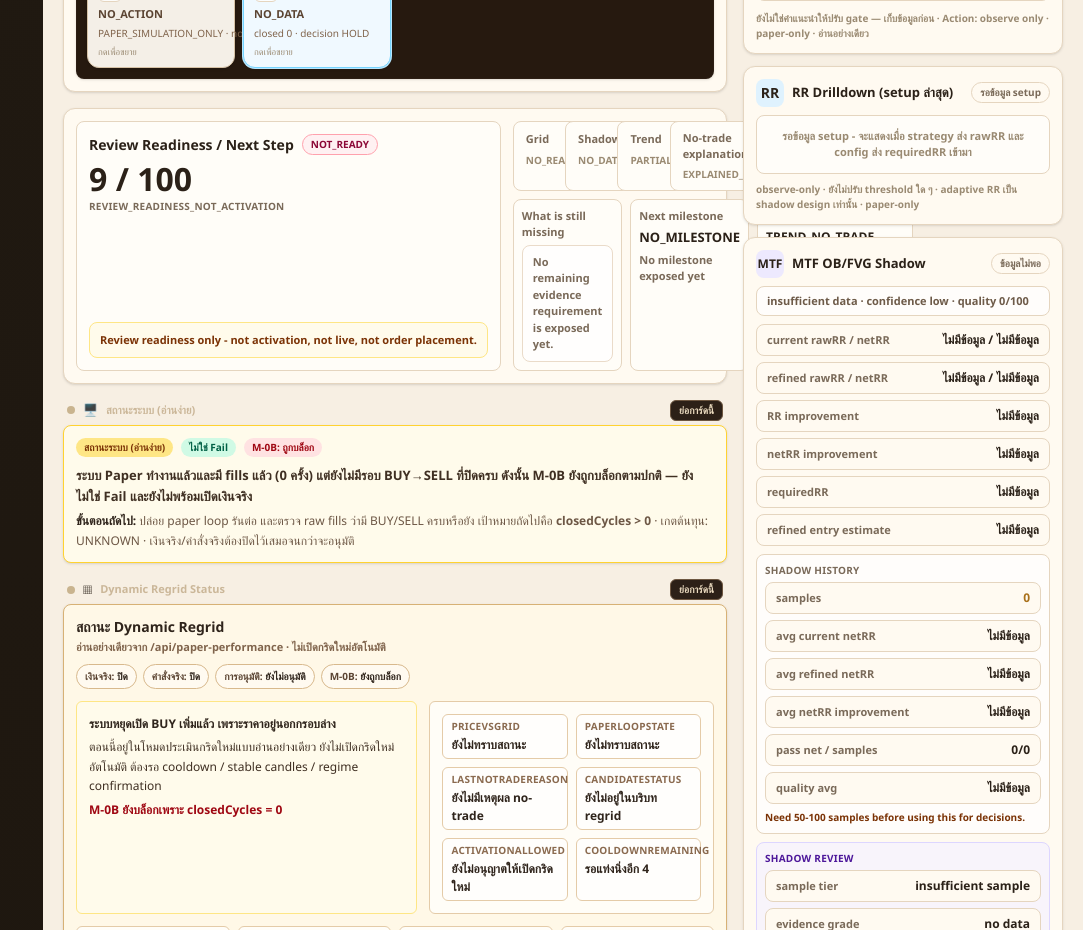
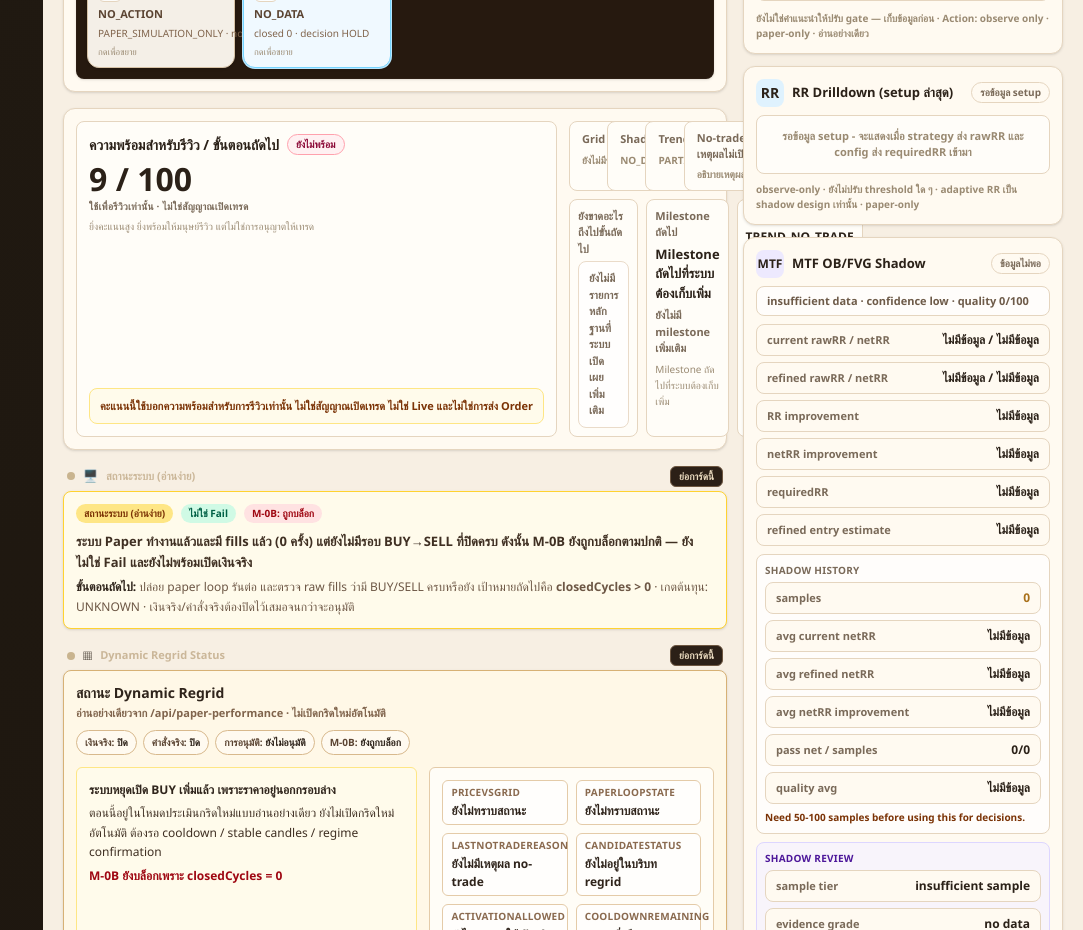
Before and after one commit to preechayutbubphachat/bingx-agent, a Next.js app in the folder dashboard/: page /agent-hq in a window 1280 px wide. Shown: the part 880-1810 px from the top of the page, without its empty margins (197-1280 px from the left). Built offline with nearby package versions, Linux system fonts and the light colour scheme.

Commit message:
chore(agent-hq): localize review readiness card copy

```diff
--- a/dashboard/components/trading-agent-hq/ReviewReadinessNextStepCard.tsx
+++ b/dashboard/components/trading-agent-hq/ReviewReadinessNextStepCard.tsx
@@ -8,6 +8,67 @@ function boolText(v: boolean | null | undefined): string {
   if (v === true) return "true";
   if (v === false) return "false";
   return "unknown";
+}
+
+function statusLabel(status: string | null | undefined): string {
+  if (status === "NOT_READY") return "ยังไม่พร้อม";
+  if (status === "PARTIAL_REVIEW") return "พร้อมรีวิวบางส่วน";
+  if (status === "READY_FOR_REVIEW") return "พร้อมให้คนรีวิว";
+  if (status === "NO_DATA") return "ยังไม่มีข้อมูล";
+  return status ?? "ยังไม่มีข้อมูล";
+}
+
+function scoreTypeLabel(scoreType: string | null | undefined): string {
+  if (scoreType === "REVIEW_READINESS_NOT_ACTIVATION") return "ใช้เพื่อรีวิวเท่านั้น · ไม่ใช่สัญญาณเปิดเทรด";
+  return scoreType ?? "ใช้เพื่อรีวิวเท่านั้น · ไม่ใช่สัญญาณเปิดเทรด";
+}
+
+function dimensionStatusLabel(status: string): string {
+  if (status === "NO_REALIZED_EDGE_SAMPLE") return "ยังไม่มีรอบปิดจริง";
+  if (status === "LOW_QUALITY_NOT_READY") return "ข้อมูลยังคุณภาพต่ำ";
+  if (status === "NO_DATA_INVALIDATED") return "ยังไม่มีข้อมูล / แผนถูก invalidated";
+  if (status === "EXPLAINED_WITH_DIAGNOSTICS_GAP") return "อธิบายเหตุผลได้แล้ว แต่ diagnostics ยังไม่ครบ";
+  return status || "ยังไม่มีข้อมูล";
+}
+
+function requirementLabel(id: string): string {
+  if (id === "range_subset") return "ตลาด RANGE";
+  if (id === "entry_touch") return "ราคาแตะ Entry";
+  if (id === "price_context_diversity") return "Price context";
+  if (id === "dynamic_grid_diversity") return "Dynamic Grid context";
+  if (id === "unknown_context_dilution") return "ลด UNKNOWN context";
+  if (id === "context_ready_setups") return "Context-ready setups";
+  if (id === "context_ready_resolved") return "Context-ready resolved";
+  return id;
+}
+
+function unitLabel(unit: string): string {
+  if (unit === "samples") return "samples";
+  if (unit === "buckets") return "buckets";
+  if (unit === "context_ready_samples") return "context-ready samples";
+  return unit;
+}
+
+function milestoneTitle(id: string | null | undefined): string {
+  if (id === "PRICE_CONTEXT_DIVERSITY") return "เพิ่ม Price Context ให้หลากหลายขึ้น";
+  return id ?? "Milestone ถัดไปที่ระบบต้องเก็บเพิ่ม";
+}
+
+function milestoneDescription(id: string | null | undefined, fallback: string | undefined): string {
+  if (id === "PRICE_CONTEXT_DIVERSITY") return "ระบบต้องเห็น setup ในบริบทของราคาที่ต่างจากเดิม";
+  return fallback || "Milestone ถัดไปที่ระบบต้องเก็บเพิ่ม";
+}
+
+function blockerTitle(code: string | null | undefined): string {
+  if (code === "GRID_EXPOSURE_GUARD_PAUSE") return "Grid Exposure Guard Pause";
+  return code ?? "NO_BLOCKER_EXPOSED";
+}
+
+function blockerExplanation(code: string | null | undefined, fallback: string | undefined): string {
+  if (code === "GRID_EXPOSURE_GUARD_PAUSE") {
+    return "กริดถูกหยุด เพราะมี BUY exposure ฝั่งเดียว ยังไม่มี SELL มาปิดรอบ";
+  }
+  return `${fallback ?? code ?? "ไม่พบตัวบล็อกหลัก"} · ตรวจรายละเอียดใน no-trade analysis`;
 }
 
 function statusTone(status: string | null | undefined): string {
@@ -25,7 +86,7 @@ function DimChip({ label, dim }: { label: string; dim: ReviewReadinessDimensionV
         <span className="text-[13px] font-black text-[#2b2118]">{value(dim.score)}</span>
       </div>
       <div className="mt-1 truncate text-[10px] font-bold text-[#9a8a72]" title={dim.status}>
-        {dim.status || "NO_DATA"}
+        {dimensionStatusLabel(dim.status)}
       </div>
     </div>
   );
@@ -35,10 +96,10 @@ function RequirementRow({ req }: { req: ShadowEvidenceCoverageRequirementVM }) {
   return (
     <div className="flex items-center justify-between gap-2 rounded-lg border border-[#eadbc9] bg-white/75 px-2.5 py-1.5 text-[11px]">
       <span className="min-w-0 flex-1 truncate font-bold text-[#2b2118]" title={req.note || req.id}>
-        {req.id}
+        {requirementLabel(req.id)}
       </span>
       <span className="shrink-0 font-black text-[#8a5b18]">
-        {req.remaining} {req.unit}
+        ขาด {req.remaining} {unitLabel(req.unit)}
       </span>
     </div>
   );
@@ -53,9 +114,9 @@ export default function ReviewReadinessNextStepCard({ paper }: { paper: PaperVM
     return (
       <section className="rounded-xl border border-[#e5d5bf] bg-[#fffaf1] p-3 shadow-sm">
         <div className="flex flex-col gap-1">
-          <h2 className="text-[14px] font-black text-[#2b2118]">Review Readiness / Next Step</h2>
+          <h2 className="text-[14px] font-black text-[#2b2118]">ความพร้อมสำหรับรีวิว / ขั้นตอนถัดไป</h2>
           <p className="text-[12px] font-bold text-[#7a6a59]">Review readiness data not available yet</p>
-          <p className="text-[11px] text-[#9a8a72]">Review readiness only - not activation, not live, not order placement</p>
+          <p className="text-[11px] text-[#9a8a72]">คะแนนนี้ใช้บอกความพร้อมสำหรับการรีวิวเท่านั้น ไม่ใช่สัญญาณเปิดเทรด ไม่ใช่ Live และไม่ใช่การส่ง Order</p>
         </div>
       </section>
     );
@@ -71,33 +132,36 @@ export default function ReviewReadinessNextStepCard({ paper }: { paper: PaperVM
         <div className="flex min-w-[220px] flex-col justify-between gap-3 rounded-lg border border-[#e5d5bf] bg-[#fffdf8] p-3">
           <div>
             <div className="flex flex-wrap items-center gap-2">
-              <h2 className="text-[14px] font-black text-[#2b2118]">Review Readiness / Next Step</h2>
+              <h2 className="text-[14px] font-black text-[#2b2118]">ความพร้อมสำหรับรีวิว / ขั้นตอนถัดไป</h2>
               <span className={`rounded-full border px-2 py-0.5 text-[10px] font-black ${statusTone(score.overallStatus)}`}>
-                {score.overallStatus ?? "NO_DATA"}
+                {statusLabel(score.overallStatus)}
               </span>
             </div>
             <div className="mt-2 text-[32px] font-black leading-none text-[#2b2118]">{value(score.overallScore)} / 100</div>
-            <div className="mt-1 text-[10px] font-black tracking-wide text-[#7a6a59]">{score.scoreType ?? "REVIEW_READINESS_NOT_ACTIVATION"}</div>
+            <div className="mt-1 text-[10px] font-black tracking-wide text-[#7a6a59]">{scoreTypeLabel(score.scoreType)}</div>
+            <div className="mt-1 text-[10px] leading-relaxed text-[#9a8a72]">
+              ยิ่งคะแนนสูง ยิ่งพร้อมให้มนุษย์รีวิว แต่ไม่ใช่การอนุญาตให้เทรด
+            </div>
           </div>
           <div className="rounded-lg border border-amber-200 bg-amber-50 px-2.5 py-2 text-[11px] font-bold leading-relaxed text-amber-900">
-            {score.disclaimer ?? "Review readiness only - not activation, not live, not order placement"}
+            คะแนนนี้ใช้บอกความพร้อมสำหรับการรีวิวเท่านั้น ไม่ใช่สัญญาณเปิดเทรด ไม่ใช่ Live และไม่ใช่การส่ง Order
           </div>
         </div>
 
         <div className="flex min-w-0 flex-1 flex-col gap-2">
           <div className="grid grid-cols-2 gap-2 xl:grid-cols-4">
-            <DimChip label="Grid" dim={score.dimensions.grid} />
-            <DimChip label="Shadow" dim={score.dimensions.shadow} />
-            <DimChip label="Trend" dim={score.dimensions.trend} />
-            <DimChip label="No-trade explanation" dim={score.dimensions.noTradeExplanation} />
+            <DimChip label="Grid / กริด" dim={score.dimensions.grid} />
+            <DimChip label="Shadow / ข้อมูลเงา" dim={score.dimensions.shadow} />
+            <DimChip label="Trend / เทรนด์" dim={score.dimensions.trend} />
+            <DimChip label="No-trade / เหตุผลไม่เปิดไม้" dim={score.dimensions.noTradeExplanation} />
           </div>
 
           <div className="grid grid-cols-1 gap-2 xl:grid-cols-[1.4fr_1fr_0.9fr]">
             <div className="rounded-lg border border-[#e5d5bf] bg-[#fffdf8] p-2">
-              <div className="mb-1 text-[11px] font-black text-[#7a6a59]">What is still missing</div>
+              <div className="mb-1 text-[11px] font-black text-[#7a6a59]">ยังขาดอะไรถึงไปขั้นถัดไป</div>
               {missing.length === 0 ? (
                 <div className="rounded-lg border border-[#eadbc9] bg-white/75 px-2.5 py-2 text-[11px] font-bold text-[#7a6a59]">
-                  No remaining evidence requirement is exposed yet.
+                  ยังไม่มีรายการหลักฐานที่ระบบเปิดเผยเพิ่มเติม
                 </div>
               ) : (
                 <div className="grid grid-cols-1 gap-1.5 sm:grid-cols-2">
@@ -109,24 +173,26 @@ export default function ReviewReadinessNextStepCard({ paper }: { paper: PaperVM
             </div>
 
             <div className="rounded-lg border border-[#e5d5bf] bg-[#fffdf8] p-2">
-              <div className="mb-1 text-[11px] font-black text-[#7a6a59]">Next milestone</div>
-              <div className="text-[13px] font-black text-[#2b2118]">{milestone?.id ?? "NO_MILESTONE"}</div>
+              <div className="mb-1 text-[11px] font-black text-[#7a6a59]">Milestone ถัดไป</div>
+              <div className="text-[13px] font-black text-[#2b2118]">{milestoneTitle(milestone?.id)}</div>
               <div className="mt-1 text-[11px] font-bold text-[#7a6a59]">
-                {milestone ? `${milestone.remaining} ${milestone.unit}` : "No milestone exposed yet"}
+                {milestone ? `ขาด ${milestone.remaining} ${unitLabel(milestone.unit)}` : "ยังไม่มี milestone เพิ่มเติม"}
               </div>
-              {milestone?.description ? <div className="mt-1 text-[10px] leading-relaxed text-[#9a8a72]">{milestone.description}</div> : null}
+              <div className="mt-1 text-[10px] leading-relaxed text-[#9a8a72]">
+                {milestoneDescription(milestone?.id, milestone?.description)}
+              </div>
             </div>
 
             <div className="rounded-lg border border-[#e5d5bf] bg-[#fffdf8] p-2">
-              <div className="mb-1 text-[11px] font-black text-[#7a6a59]">Current blocker</div>
-              <div className="text-[12px] font-black text-[#2b2118]">{primary?.code ?? "NO_BLOCKER_EXPOSED"}</div>
-              <div className="mt-1 text-[10px] leading-relaxed text-[#7a6a59]">{primary?.label ?? "No no-trade primary reason is available yet."}</div>
+              <div className="mb-1 text-[11px] font-black text-[#7a6a59]">ตัวบล็อกหลักตอนนี้</div>
+              <div className="text-[12px] font-black text-[#2b2118]">{blockerTitle(primary?.code)}</div>
+              <div className="mt-1 text-[10px] leading-relaxed text-[#7a6a59]">{blockerExplanation(primary?.code, primary?.label)}</div>
               <div className="mt-2 flex flex-wrap gap-1">
                 <span className="rounded-full border border-[#e5d5bf] bg-white px-2 py-0.5 text-[10px] font-black text-[#7a6a59]">
-                  activationAllowed={boolText(score.activationAllowed)}
+                  {score.activationAllowed === false ? "ยังไม่อนุญาตให้ Activate" : `activationAllowed=${boolText(score.activationAllowed)}`}
                 </span>
                 <span className="rounded-full border border-[#e5d5bf] bg-white px-2 py-0.5 text-[10px] font-black text-[#7a6a59]">
-                  reviewOnly={boolText(score.reviewOnly)}
+                  {score.reviewOnly === true ? "ใช้เพื่อรีวิวเท่านั้น" : `reviewOnly=${boolText(score.reviewOnly)}`}
                 </span>
               </div>
             </div>
```
